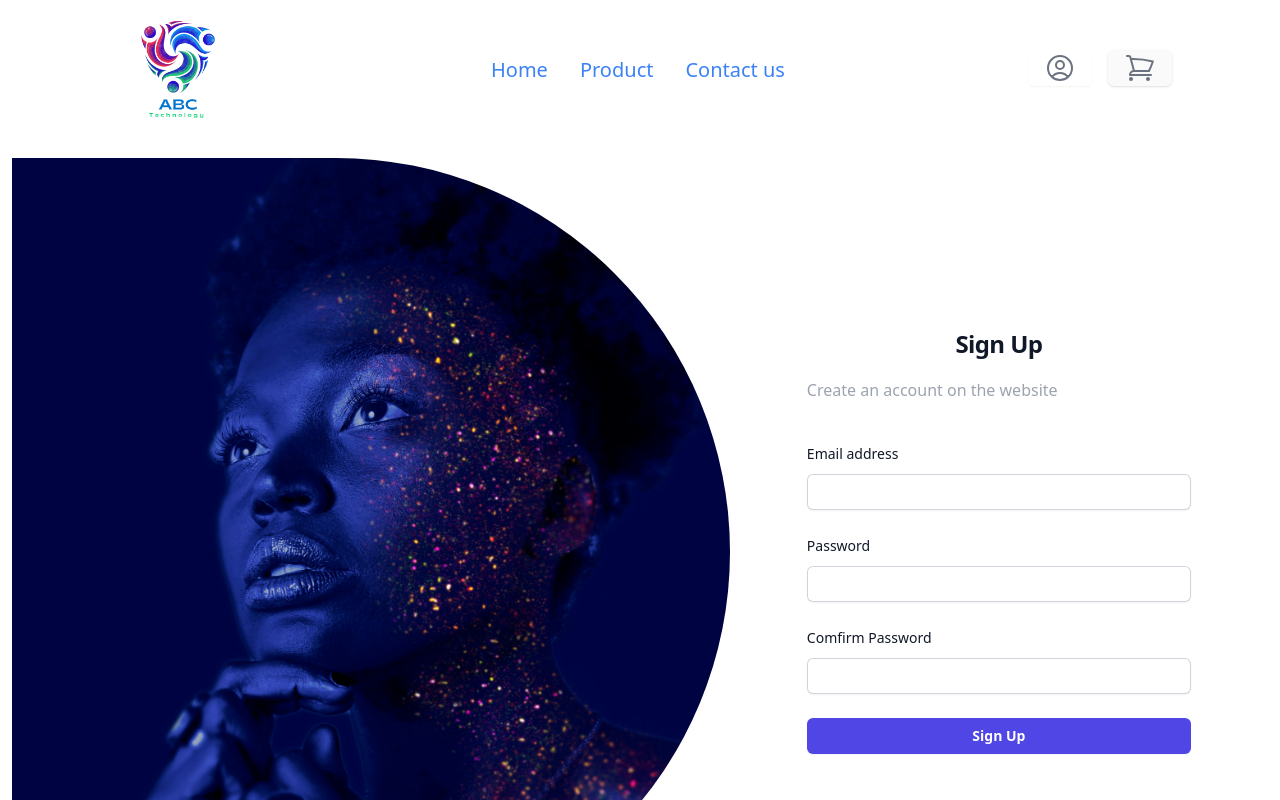
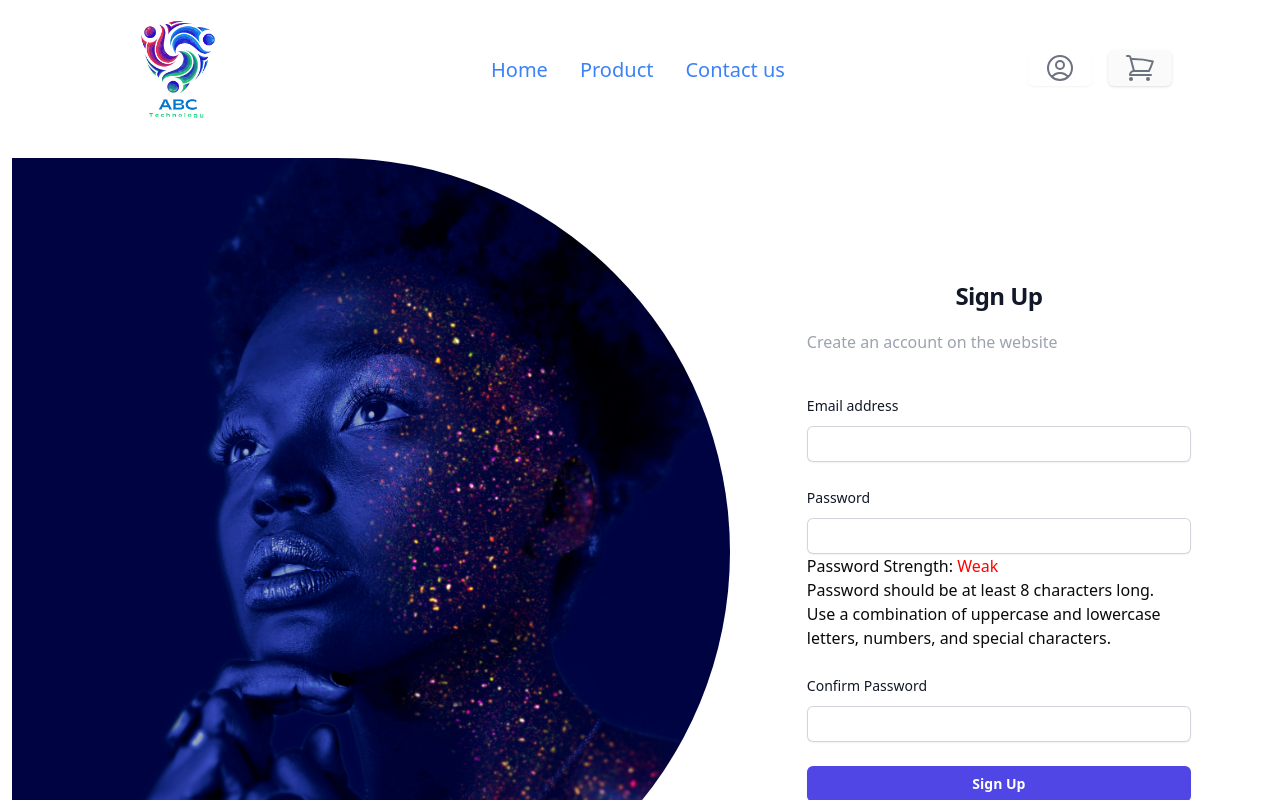
Before and after one commit to franckpolla/ABC-technology, a Next.js app: page /SignUp in a window 1280 px wide. Shown: the top 800 px of the page. Built offline with nearby package versions, Linux system fonts and the light colour scheme; no server answers.

Commit message:
i did the auth

```diff
--- a/package.json
+++ b/package.json
@@ -15,22 +15,26 @@
     "@radix-ui/react-label": "^2.1.0",
     "@radix-ui/react-slot": "^1.1.0",
     "@radix-ui/react-toast": "^1.2.1",
+    "bcryptjs": "^2.4.3",
     "class-variance-authority": "^0.7.0",
     "clsx": "^2.1.1",
     "date-fns": "^3.6.0",
     "embla-carousel-react": "^8.2.0",
+    "firebase": "^10.13.0",
     "lucide-react": "^0.428.0",
     "next": "14.2.5",
     "next-themes": "^0.3.0",
     "react": "^18",
     "react-day-picker": "^8.10.1",
     "react-dom": "^18",
+    "react-firebase-hooks": "^5.1.1",
     "react-icons": "^5.3.0",
     "sonner": "^1.5.0",
     "tailwind-merge": "^2.5.2",
     "tailwindcss-animate": "^1.0.7"
   },
   "devDependencies": {
+    "@types/bcryptjs": "^2.4.6",
     "@types/node": "^20",
     "@types/react": "^18",
     "@types/react-dom": "^18",
--- a/src/app/Checkout/page.tsx
+++ b/src/app/Checkout/page.tsx
@@ -572,7 +572,7 @@ function CheckOut({ fetchedData }: any) {
                                     {item.productTitle}
                                   </td>
                                   <td className="py-4 text-right text-gray-800">
-                                    {item.price}
+                                    {item.price} $
                                   </td>
                                 </tr>
                               ))}
@@ -581,15 +581,15 @@ function CheckOut({ fetchedData }: any) {
                               <tr className="border-b border-gray-200">
                                 <th className="py-4 text-gray-600">Subtotal</th>
                                 <td className="py-4 text-right text-gray-800 font-medium">
-                                  {totalCost.toFixed(2)}
+                                  {totalCost.toFixed(2)} $
                                 </td>
                               </tr>
                               <tr>
                                 <th className="py-4 text-gray-800 text-lg font-semibold">
-                                  Total
+                                  VAT + Total
                                 </th>
                                 <td className="py-4 text-right text-gray-800 text-lg font-bold">
-                                  {(totalCost * 1.15).toFixed(2)}
+                                  {(totalCost * 1.15).toFixed(2)} $
                                 </td>
                               </tr>
                             </tfoot>
@@ -663,16 +663,9 @@ function CheckOut({ fetchedData }: any) {
                   </form>
                 )}
               </div>
-
-              <div className="clearfix"></div>
-              <div className="electio-page-comment-section">
-                <div className="container"></div>
-              </div>
             </div>
           </div>
         </article>
-
-        <div className="clearfix"></div>
       </main>
     </>
   );
--- a/src/app/Product/page.tsx
+++ b/src/app/Product/page.tsx
@@ -16,7 +16,7 @@ const page = () => {
       </div>
       <section className="product_section layout_padding ">
         <div className="container">
-          <div className="row flex flex-wrap ">
+          <div className="row flex flex-wrap justify-center items-center ">
             {ProductList.map((product, index) => {
               return (
                 <Product
--- /dev/null
+++ b/src/app/firebaseConfig.ts
@@ -0,0 +1,25 @@
+// Import the functions you need from the SDKs you need
+import { initializeApp, getApps, getApp } from "firebase/app";
+import { getAuth } from "firebase/auth";
+
+// // TODO: Add SDKs for Firebase products that you want to use
+// // https://firebase.google.com/docs/web/setup#available-libraries
+
+// // Your web app's Firebase configuration
+// // For Firebase JS SDK v7.20.0 and later, measurementId is optional
+const firebaseConfig = {
+  apiKey: process.env.NEXT_PUBLIC_FIREBASE_API_KEY,
+  authDomain: process.env.NEXT_PUBLIC_FIREBASE_AUTH_DOMAIN,
+  projectId: process.env.NEXT_PUBLIC_FIREBASE_PROJECT_ID,
+  storageBucket: process.env.NEXT_PUBLIC_FIREBASE_STORAGE_BUCKET,
+  messagingSenderId: process.env.NEXT_PUBLIC_FIREBASE_MESSAGING_SENDER_ID,
+  appId: process.env.NEXT_PUBLIC_FIREBASE_APP_ID,
+  measurementId: process.env.NEXT_PUBLIC_FIREBASE_MEASUREMENT_ID,
+};
+
+// Initialize Firebase
+const app = initializeApp(firebaseConfig);
+
+const auth = getAuth(app);
+
+export { app, auth };
--- a/src/components/SectionProduct.tsx
+++ b/src/components/SectionProduct.tsx
@@ -15,7 +15,7 @@ const SectionProduct = () => {
             Our <span className="text-blue-500 ">CCTV</span> Products
           </h2>
         </div>
-        <div className="row flex flex-wrap ">
+        <div className="row flex flex-wrap   justify-center items-center">
           {ProductList.map((product) => {
             return (
               <Product
--- a/src/components/SignInForm.tsx
+++ b/src/components/SignInForm.tsx
@@ -1,22 +1,55 @@
+"use client";
+
+import React, { useState } from "react";
+import { useSignInWithEmailAndPassword } from "react-firebase-hooks/auth";
+import { useRouter } from "next/navigation";
 import Link from "next/link";
+import { auth } from "@/app/firebaseConfig";
 
 export default function SignInForm() {
+  const [email, setEmail] = useState("");
+  const [password, setPassword] = useState("");
+  const [error, setError] = useState("");
+  const router = useRouter();
+  const [signInWithEmailAndPassword] = useSignInWithEmailAndPassword(auth);
+
+  const handleSubmit = async (e: React.FormEvent) => {
+    e.preventDefault();
+    try {
+      const res = await signInWithEmailAndPassword(email, password);
+      if (res) {
+        console.log(res);
+        setEmail("");
+        setPassword("");
+        router.push("/");
+      } else {
+        setError("Failed to sign in. Please check your credentials.");
+      }
+    } catch (error) {
+      if (error instanceof Error) {
+        setError(error.message);
+      } else {
+        setError("An unknown error occurred");
+      }
+    }
+  };
+
   return (
     <>
       <div className="flex min-h-full flex-1 flex-col justify-center px-6 py-12 lg:px-8">
         <div className="sm:mx-auto sm:w-full sm:max-w-sm">
-          <h2 className="mt-10  pb-4 text-center text-2xl font-bold leading-9 tracking-tight text-gray-900">
+          <h2 className="mt-10 pb-4 text-center text-2xl font-bold leading-9 tracking-tight text-gray-900">
             Sign In
           </h2>
-          <p className="text-gray-400">Sign up To your account</p>
+          <p className="text-gray-400">Sign in to your account</p>
         </div>
 
         <div className="mt-10 sm:mx-auto sm:w-full sm:max-w-sm">
-          <form action="#" method="POST" className="space-y-6">
+          <form onSubmit={handleSubmit} className="space-y-6">
             <div>
               <label
                 htmlFor="email"
-                className="block  text-sm font-medium leading-6 text-gray-900"
+                className="block text-sm font-medium leading-6 text-gray-900"
               >
                 Email address
               </label>
@@ -25,9 +58,11 @@ export default function SignInForm() {
                   id="email"
                   name="email"
                   type="email"
+                  value={email}
+                  onChange={(e) => setEmail(e.target.value)}
                   required
                   autoComplete="email"
-                  className="block  w-full rounded-md border-0 px-2 py-1.5 text-gray-900 shadow-sm ring-1 ring-inset ring-gray-300 placeholder:text-gray-400 focus:ring-2 focus:ring-inset focus:ring-indigo-600 sm:text-sm sm:leading-6"
+                  className="block w-full rounded-md border-0 px-2 py-1.5 text-gray-900 shadow-sm ring-1 ring-inset ring-gray-300 placeholder:text-gray-400 focus:ring-2 focus:ring-inset focus:ring-indigo-600 sm:text-sm sm:leading-6"
                 />
               </div>
             </div>
@@ -46,12 +81,16 @@ export default function SignInForm() {
                   id="password"
                   name="password"
                   type="password"
+                  value={password}
+                  onChange={(e) => setPassword(e.target.value)}
                   required
                   autoComplete="current-password"
                   className="block w-full rounded-md p-2 border-0 py-1.5 text-gray-900 shadow-sm ring-1 ring-inset ring-gray-300 placeholder:text-gray-400 focus:ring-2 focus:ring-inset focus:ring-indigo-600 sm:text-sm sm:leading-6"
                 />
               </div>
             </div>
+
+            {error && <p className="text-red-500">{error}</p>}
 
             <div>
               <button
@@ -64,7 +103,7 @@ export default function SignInForm() {
           </form>
 
           <p className="mt-10 text-center text-sm text-gray-500">
-            Don't have an Account ?
+            Don't have an Account?{" "}
             <Link
               href="/SignUp"
               className="font-semibold leading-6 text-indigo-600 hover:text-indigo-500"
--- a/src/components/SignUpForm.tsx
+++ b/src/components/SignUpForm.tsx
@@ -1,90 +1,188 @@
+"use client";
+
 import Link from "next/link";
+import React, { useState } from "react";
+import { useCreateUserWithEmailAndPassword } from "react-firebase-hooks/auth";
+import { auth } from "@/app/firebaseConfig";
+import { useRouter } from "next/navigation";
+import bcrypt from "bcryptjs";
+interface PasswordStrengthProps {
+  password: string;
+}
+
+function PasswordStrengthMeter({ password }: PasswordStrengthProps) {
+  const getStrength = (pwd: string) => {
+    let score = 0;
+    if (pwd.length >= 8) score++;
+    if (/[a-z]/.test(pwd) && /[A-Z]/.test(pwd)) score++;
+    if (/[0-9]/.test(pwd)) score++;
+    if (/[^A-Za-z0-9]/.test(pwd)) score++;
+    return score;
+  };
+
+  const strength = getStrength(password);
+  const getColor = () => {
+    if (strength < 2) return "red";
+    if (strength < 4) return "orange";
+    return "green";
+  };
+
+  const getLabel = () => {
+    if (strength < 2) return "Weak";
+    if (strength < 4) return "Medium";
+    return "Strong";
+  };
+
+  return (
+    <div className="password-strength-meter">
+      <p>
+        Password Strength:{" "}
+        <span style={{ color: getColor() }}>{getLabel()}</span>
+      </p>
+      {strength < 4 && (
+        <ul>
+          <li>Password should be at least 8 characters long.</li>
+          <li>
+            Use a combination of uppercase and lowercase letters, numbers, and
+            special characters.
+          </li>
+        </ul>
+      )}
+    </div>
+  );
+}
 
 export default function SignUpForm() {
+  const [email, setEmail] = useState("");
+  const [password, setPassword] = useState("");
+  const [confirmPassword, setConfirmPassword] = useState("");
+  const [error, setError] = useState("");
+  const router = useRouter();
+
+  const validatePassword = (pwd: string) => {
     return (
-    <>
+      pwd.length >= 8 &&
+      /[a-z]/.test(pwd) &&
+      /[A-Z]/.test(pwd) &&
+      /[0-9]/.test(pwd) &&
+      /[^A-Za-z0-9]/.test(pwd)
+    );
+  };
+  //This line of code is using a custom hook named useCreateUserWithEmailAndPassword to access the createUserWithEmailAndPassword function from the Firebase Authentication library.
+  const [createUserWithEmailAndPassword] =
+    useCreateUserWithEmailAndPassword(auth);
+
+  const handleSubmit = async (e: React.FormEvent) => {
+    e.preventDefault();
+    setError("");
+
+    if (!validatePassword(password)) {
+      setError("Password does not meet strength requirements");
+      return;
+    }
+
+    if (password !== confirmPassword) {
+      setError("Passwords do not match");
+      return;
+    }
+
+    // Hash the password before creating the user
+    // const salt = await bcrypt.genSalt(10);
+    // const hashedPassword = await bcrypt.hash(password, salt);
+    try {
+      const res = await createUserWithEmailAndPassword(email, password);
+      alert("User created successfully");
+      console.log(res);
+      setEmail("");
+      setPassword("");
+      return router.push("/");
+    } catch (error) {
+      if (error instanceof Error) {
+        setError(error.message);
+      } else {
+        setError("An unknown error occurred");
+      }
+    }
+  };
+
+  return (
     <div className="flex min-h-full flex-1 flex-col justify-center px-6 py-12 lg:px-8">
       <div className="sm:mx-auto sm:w-full sm:max-w-sm">
-          <h2 className="mt-10  pb-4 text-center text-2xl font-bold leading-9 tracking-tight text-gray-900">
+        <h2 className="mt-10 pb-4 text-center text-2xl font-bold leading-9 tracking-tight text-gray-900">
           Sign Up
         </h2>
         <p className="text-gray-400">Create an account on the website</p>
       </div>
 
       <div className="mt-10 sm:mx-auto sm:w-full sm:max-w-sm">
-          <form action="#" method="POST" className="space-y-6">
+        <form onSubmit={handleSubmit} className="space-y-6">
           <div>
             <label
               htmlFor="email"
-                className="block  text-sm font-medium leading-6 text-gray-900"
+              className="block text-sm font-medium leading-6 text-gray-900"
             >
               Email address
             </label>
-              <div className="mt-2">
             <input
               id="email"
               name="email"
               type="email"
               required
-                  autoComplete="email"
-                  className="block  w-full rounded-md border-0 px-2 py-1.5 text-gray-900 shadow-sm ring-1 ring-inset ring-gray-300 placeholder:text-gray-400 focus:ring-2 focus:ring-inset focus:ring-indigo-600 sm:text-sm sm:leading-6"
+              value={email}
+              onChange={(e) => setEmail(e.target.value)}
+              className="mt-2 block w-full rounded-md border-0 px-2 py-1.5 text-gray-900 shadow-sm ring-1 ring-inset ring-gray-300 placeholder:text-gray-400 focus:ring-2 focus:ring-inset focus:ring-indigo-600 sm:text-sm sm:leading-6"
             />
-              </div>
           </div>
 
           <div>
-              <div className="flex items-center justify-between">
             <label
               htmlFor="password"
               className="block text-sm font-medium leading-6 text-gray-900"
             >
               Password
             </label>
-              </div>
-              <div className="mt-2">
             <input
               id="password"
               name="password"
               type="password"
               required
-                  autoComplete="current-password"
-                  className="block w-full rounded-md p-2 border-0 py-1.5 text-gray-900 shadow-sm ring-1 ring-inset ring-gray-300 placeholder:text-gray-400 focus:ring-2 focus:ring-inset focus:ring-indigo-600 sm:text-sm sm:leading-6"
+              value={password}
+              onChange={(e) => setPassword(e.target.value)}
+              className="mt-2 block w-full rounded-md p-2 border-0 py-1.5 text-gray-900 shadow-sm ring-1 ring-inset ring-gray-300 placeholder:text-gray-400 focus:ring-2 focus:ring-inset focus:ring-indigo-600 sm:text-sm sm:leading-6"
             />
-              </div>
-            </div>
-            <div>
-              <div className="flex items-center justify-between">
-                <label
-                  htmlFor="password"
-                  className="block text-sm font-medium leading-6 text-gray-900"
-                >
-                  Comfirm Password
-                </label>
-              </div>
-              <div className="mt-2">
-                <input
-                  id="password"
-                  name="password"
-                  type="password"
-                  required
-                  autoComplete="current-password"
-                  className="block w-full rounded-md p-2 border-0 py-1.5 text-gray-900 shadow-sm ring-1 ring-inset ring-gray-300 placeholder:text-gray-400 focus:ring-2 focus:ring-inset focus:ring-indigo-600 sm:text-sm sm:leading-6"
-                />
-              </div>
+            <PasswordStrengthMeter password={password} />
           </div>
 
           <div>
+            <label
+              htmlFor="confirmPassword"
+              className="block text-sm font-medium leading-6 text-gray-900"
+            >
+              Confirm Password
+            </label>
+            <input
+              id="confirmPassword"
+              name="confirmPassword"
+              type="password"
+              required
+              value={confirmPassword}
+              onChange={(e) => setConfirmPassword(e.target.value)}
+              className="mt-2 block w-full rounded-md p-2 border-0 py-1.5 text-gray-900 shadow-sm ring-1 ring-inset ring-gray-300 placeholder:text-gray-400 focus:ring-2 focus:ring-inset focus:ring-indigo-600 sm:text-sm sm:leading-6"
+            />
+          </div>
+
+          {error && <p className="text-red-500">{error}</p>}
+
           <button
             type="submit"
             className="flex w-full justify-center rounded-md bg-indigo-600 px-3 py-1.5 text-sm font-semibold leading-6 text-white shadow-sm hover:bg-indigo-500 focus-visible:outline focus-visible:outline-2 focus-visible:outline-offset-2 focus-visible:outline-indigo-600"
           >
             Sign Up
           </button>
-            </div>
         </form>
 
         <p className="mt-10 text-center text-sm text-gray-500">
-            Already have an Account ?{" "}
+          Already have an Account?{" "}
           <Link
             href="/SignIn"
             className="font-semibold leading-6 text-indigo-600 hover:text-indigo-500"
@@ -94,6 +192,5 @@ export default function SignUpForm() {
         </p>
       </div>
     </div>
-    </>
   );
 }
```
Also changed, not shown: 2 other files (tests, documents, lock files or other folders). Lines whose indentation alone changed are shown as unchanged.
